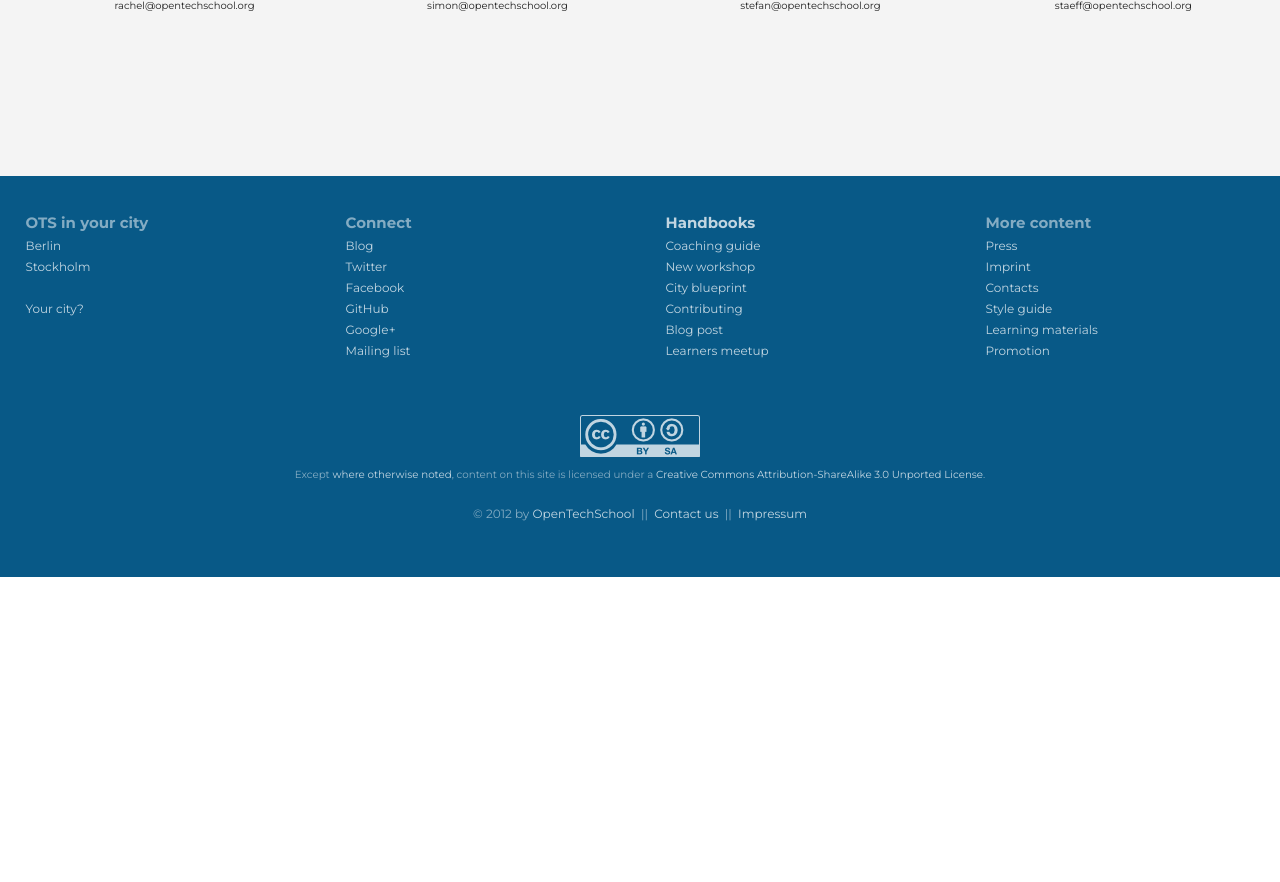
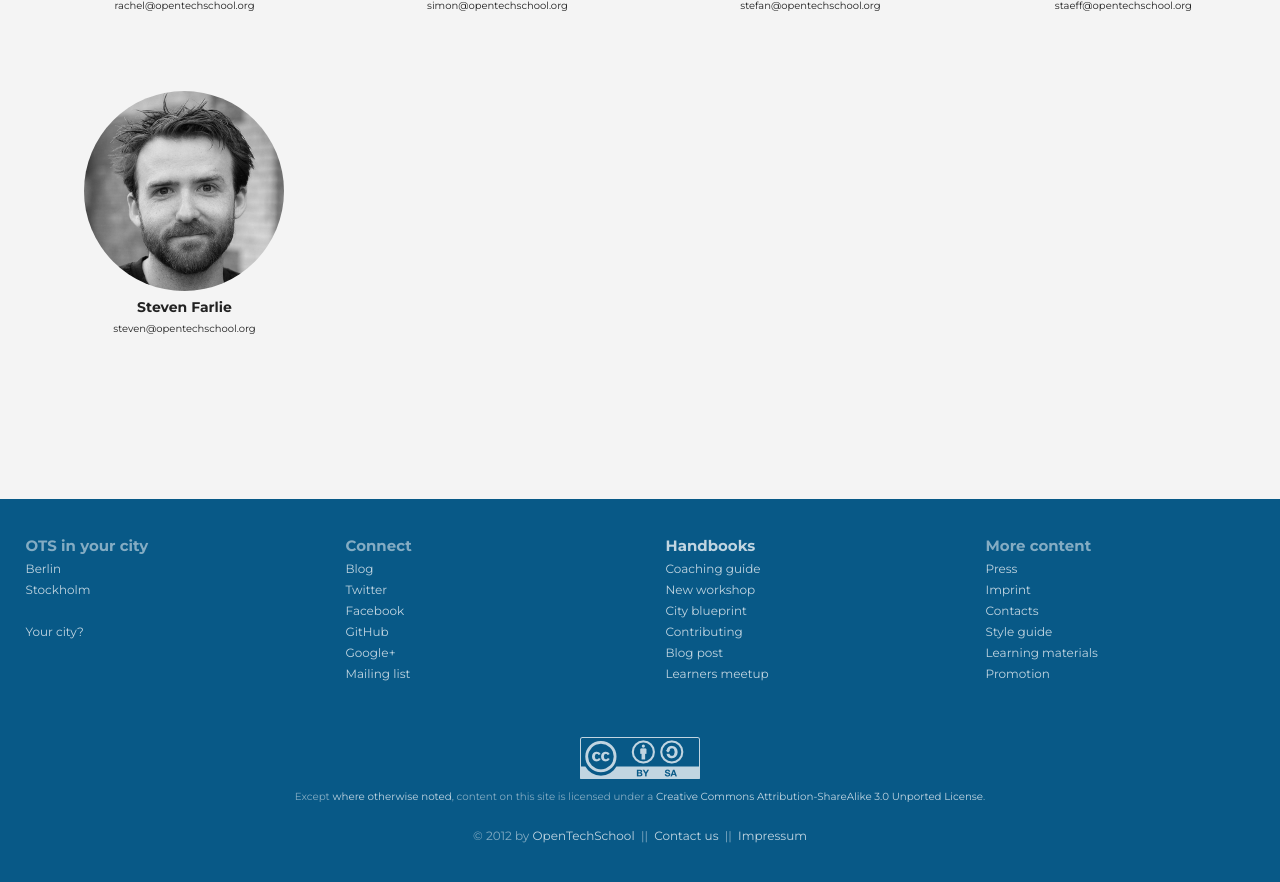
Before and after one commit to OpenTechSchool/www.opentechschool.org, a Jekyll site: the page built from team.html, in a window 1280 px wide and 900 px high, scrolled down 1777 px. Shown: the top 882 px of the window. Built offline with Jekyll 4.4.1, drawn with Linux system fonts in a browser that asks for light colours; nearby versions of some CDN libraries; before the commit the page ends 2354 px from its top, so only the background shows below that.

Commit message:
You can never have too many Stevens

```diff
--- a/team.html
+++ b/team.html
@@ -79,6 +79,12 @@
         <p>staeff@opentechschool.org</p>
       </li>
 
+      <li class="member">
+        <img src="/images/team/steven.jpg">
+        <h3>Steven Farlie</h3>
+        <p>steven@opentechschool.org</p>
+      </li>
+
     </ul>
 
 
```
Also changed, not shown: images/team/steven.jpg (added).
